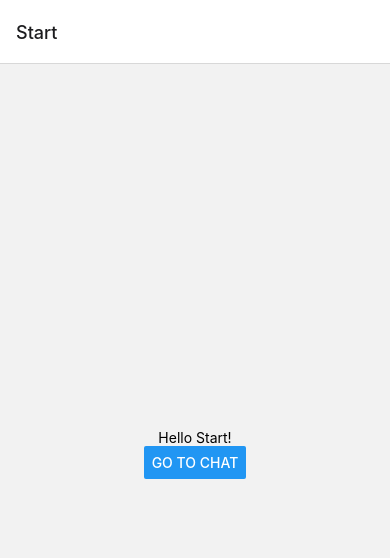
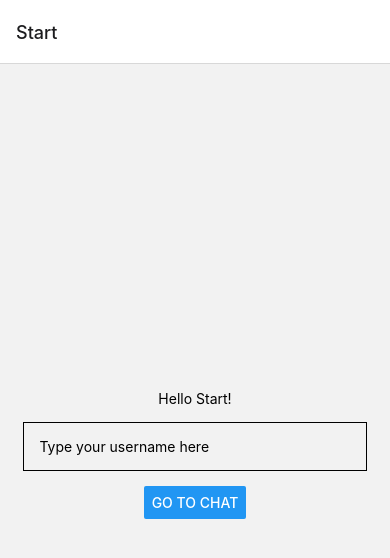
Before and after one commit to oejennings/chat-app, a React Native app: screen /Start in a window 390 px wide. Shown: the top 558 px of the page. Built offline with nearby package versions, Linux system fonts and the light colour scheme.

Commit message:
added ability of users to type name

```diff
--- a/components/Start.js
+++ b/components/Start.js
@@ -1,12 +1,20 @@
-import { StyleSheet, View, Text, Button } from 'react-native';
+import { useState } from 'react';
+import { StyleSheet, View, Text, Button, TextInput } from 'react-native';
 
 const Start = ({ navigation }) => {
+    const [name, setName] = useState('');
  return (
    <View style={styles.container}>
      <Text>Hello Start!</Text>
+     <TextInput
+        style={styles.textInput}
+        value={name}
+        onChangeText={setName}
+        placeholder='Type your username here'
+      />
      <Button
        title="Go to Chat"
-       onPress={() => navigation.navigate('Chat')}
+       onPress={() => navigation.navigate('Chat', { name: name})}
      />
    </View>
  );
@@ -17,7 +25,14 @@ const styles = StyleSheet.create({
    flex: 1,
    justifyContent: 'center',
    alignItems: 'center'
- }
+ },
+ textInput: {
+    width: "88%",
+    padding: 15,
+    borderWidth: 1,
+    marginTop: 15,
+    marginBottom: 15
+  }
 });
 
 export default Start;
```
